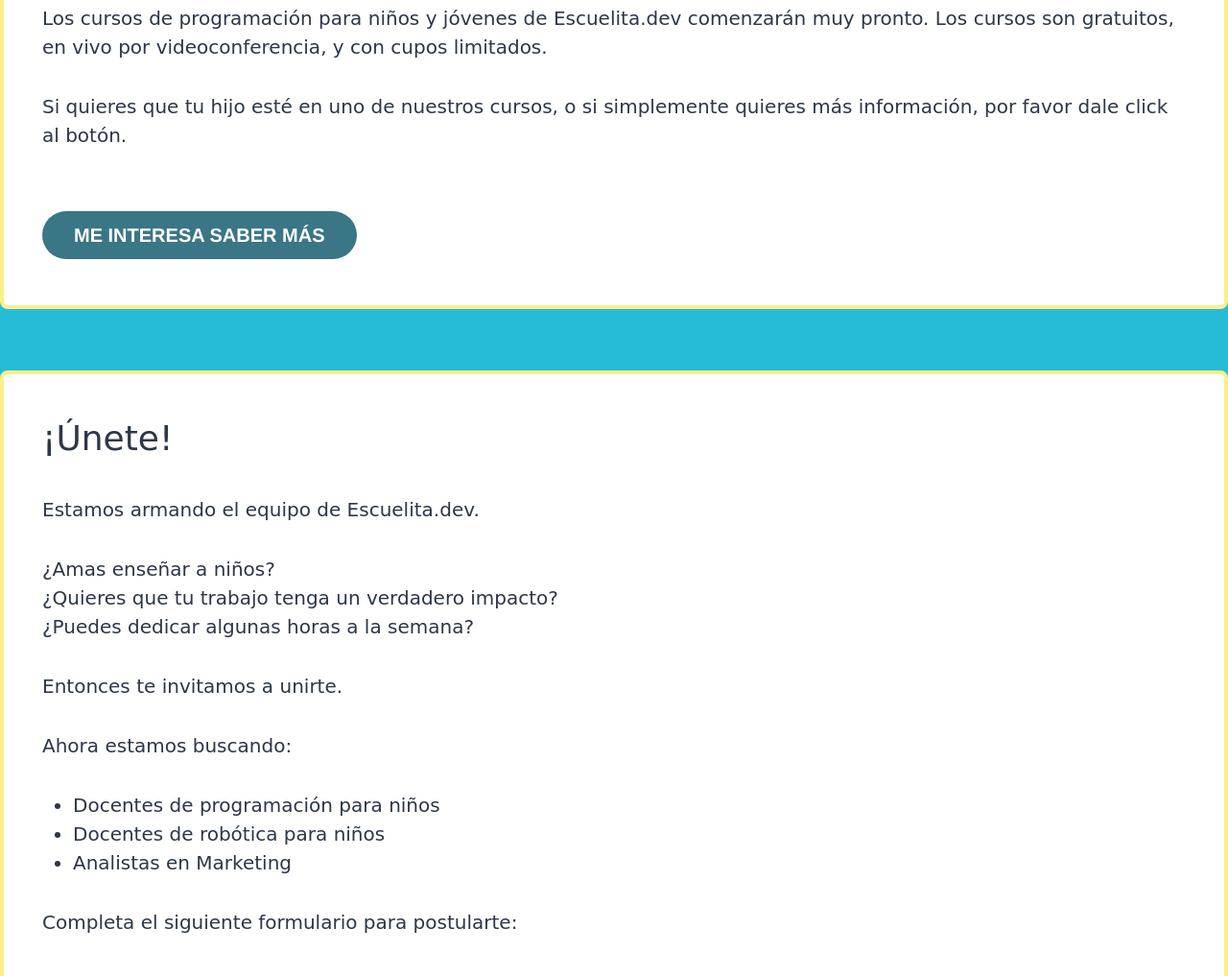
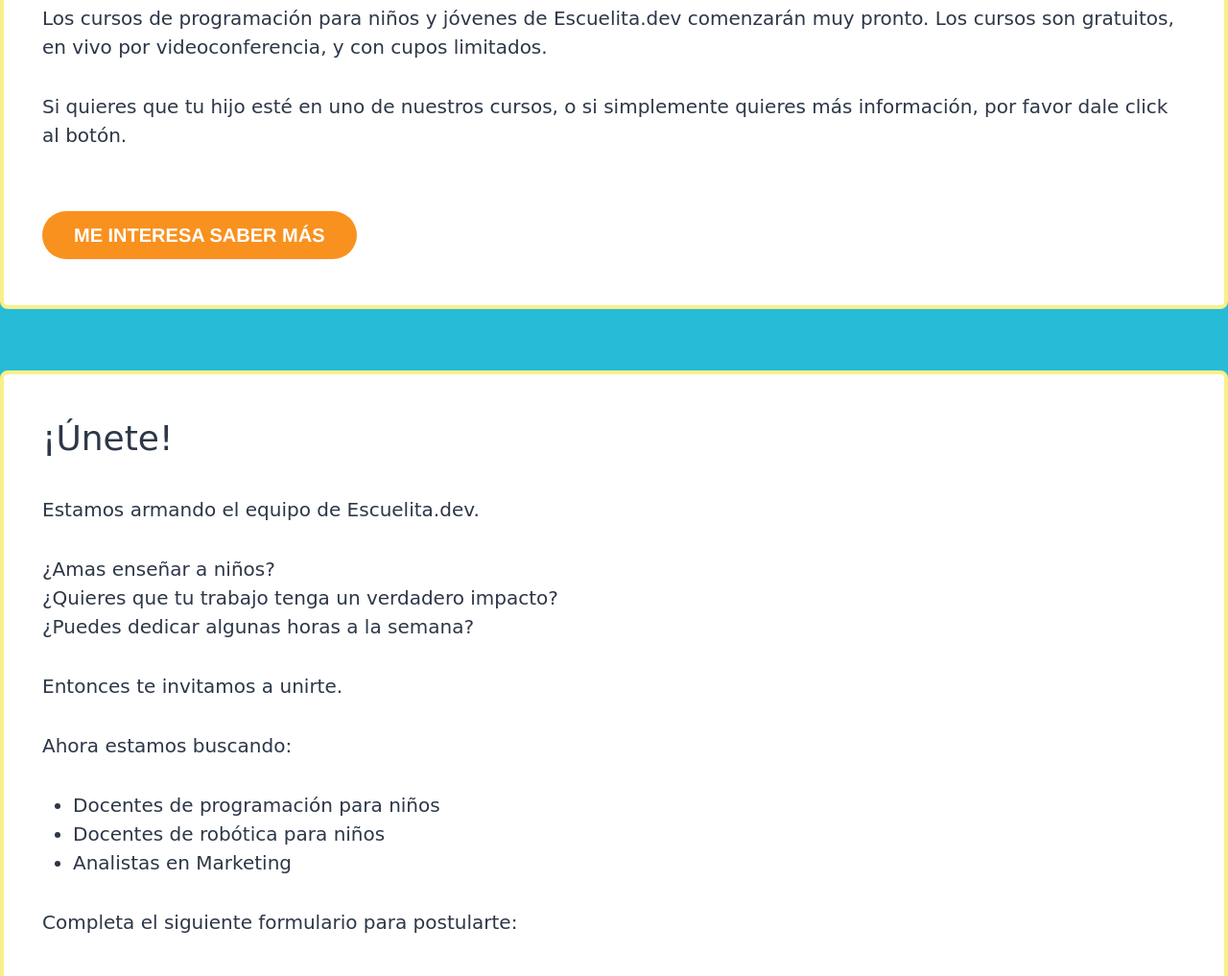
Before and after one commit to mauricoder/escuelita.dev-prelaunch, a website: page public/index.html in a window 1280 px wide. Shown: the part 1117-2134 px from the top of the page at 96% size. Drawn offline with Linux system fonts and the light colour scheme; a script that the page names is missing; a web font is replaced by a local one.

Commit message:
Update index.html

```diff
--- a/public/index.html
+++ b/public/index.html
@@ -60,9 +60,10 @@
              data-mode="drawer_right"
              href="https://form.typeform.com/to/xP1beIWC"
              style=
-             "display:inline-block;text-decoration:none;background-color:#3A7685;color:white;cursor:pointer;font-family:Helvetica,Arial,sans-serif;font-size:20px;line-height:50px;text-align:center;margin:0;height:50px;padding:0px 33px;border-radius:25px;max-width:100%;white-space:nowrap;overflow:hidden;text-overflow:ellipsis;font-weight:bold;-webkit-font-smoothing:antialiased;-moz-osx-font-smoothing:grayscale;"
+             "display:inline-block;text-decoration:none;background-color:#F9911E;color:white;cursor:pointer;font-family:Helvetica,Arial,sans-serif;font-size:20px;line-height:50px;text-align:center;margin:0;height:50px;padding:0px 33px;border-radius:25px;max-width:100%;white-space:nowrap;overflow:hidden;text-overflow:ellipsis;font-weight:bold;-webkit-font-smoothing:antialiased;-moz-osx-font-smoothing:grayscale;"
              target="_blank">ME INTERESA SABER MÁS</a>
         <script>
+
 
 
 
@@ -100,6 +101,7 @@
 
 
 
+
         (function() { var qs,js,q,s,d=document, gi=d.getElementById, ce=d.createElement, gt=d.getElementsByTagName, id="typef_orm_share", b="https://embed.typeform.com/"; if(!gi.call(d,id)){ js=ce.call(d,"script"); js.id=id; js.src=b+"embed.js"; q=gt.call(d,"script")[0]; q.parentNode.insertBefore(js,q) } })()
         </script>
       </div>
```
